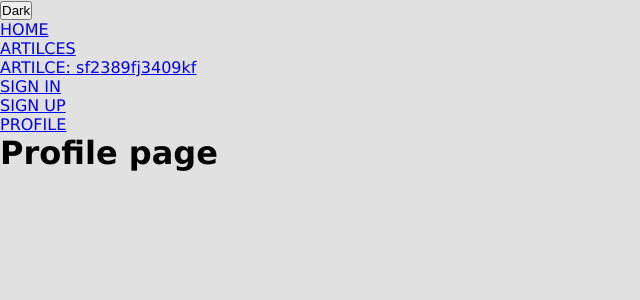
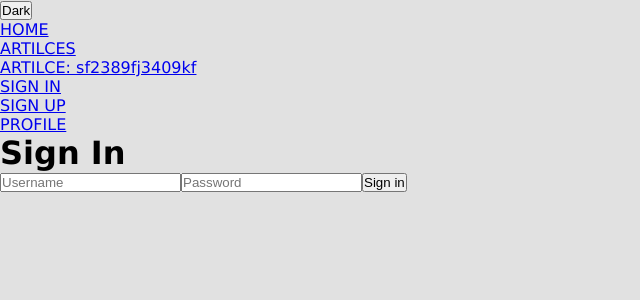
Before and after one commit to ajmir-github/Mern-stack-blog, a React (Create React App) app in the folder client/: page /sign_in in a window 1280 px wide. Shown: the top 300 px of the page, without its empty margins (0-640 px from the left). Built offline with nearby package versions, Linux system fonts and the light colour scheme; no server answers.

Commit message:
protected route added

```diff
--- a/client/src/App.jsx
+++ b/client/src/App.jsx
@@ -6,7 +6,7 @@ import Navbar from "./components/Navbar";
 // pages
 import Home from "./pages/home";
 import Articles from "./pages/articles";
-import Article from "./pages/Article";
+import Article from "./pages/article";
 import SignUp from "./pages/signUp";
 import SignIn from "./pages/signIn";
 import Profile from "./pages/profile";
--- a/client/src/Components/Navbar.jsx
+++ b/client/src/Components/Navbar.jsx
@@ -1,10 +1,11 @@
 import { Link } from "react-router-dom";
 import { useDispatch, useSelector } from "react-redux";
-import { viewAction } from "../state";
+import { viewAction, authAction } from "../state";
 
 export default function Navbar() {
   const dispatch = useDispatch();
   const view = useSelector((s) => s.view);
+  const auth = useSelector((s) => s.auth);
   return (
     <>
       {view.loading && <h1 style={{ color: "red" }}>Loading</h1>}
@@ -15,6 +16,11 @@ export default function Navbar() {
       ) : (
         <button onClick={() => dispatch({ type: viewAction.turnLightMode })}>
           Light
+        </button>
+      )}
+      {auth.signed && (
+        <button onClick={() => dispatch({ type: authAction.signOut })}>
+          Sign out
         </button>
       )}
       <ul>
--- /dev/null
+++ b/client/src/Components/SignInForm.jsx
@@ -0,0 +1,35 @@
+import { useRef } from "react";
+
+export default function SignUpForm({ submit, state }) {
+  // Ref containers
+  const usernameRef = useRef(null);
+  const passwordRef = useRef(null);
+  // validation
+  const validateForm = (e) => {
+    e.preventDefault();
+    const username = usernameRef.current.value;
+    const password = passwordRef.current.value;
+    submit({
+      username,
+      password,
+    });
+  };
+  // main element
+  return (
+    <form onSubmit={validateForm}>
+      {state.error && (
+        <div>
+          <i style={{ color: "red" }}>{state.message}</i>
+        </div>
+      )}
+      <input type="text" placeholder="Username" ref={usernameRef} required />
+      <input
+        type="password"
+        placeholder="Password"
+        ref={passwordRef}
+        required
+      />
+      <input type="submit" value="Sign in" />
+    </form>
+  );
+}
--- a/client/src/Services/index.js
+++ b/client/src/Services/index.js
@@ -27,7 +27,7 @@ export function signIn(user) {
 
 // POST AUTHETICATE TOKEN
 export function authToken(token) {
-  return server.post("/auth/auth_token", { token });
+  return server.post("/auth/verify_token", { token });
 }
 
 // ----------------- USER APIS
@@ -57,14 +57,14 @@ export function updateUser(newProps) {
   return server.patch("/user/", newProps);
 }
 
-setTimeout(async () => {
-  // console.log(await server.post("/test"))
-  console.log(
-    await server.post("/test", {
-      fullName: "Ajmir Raziqi",
-    })
-  );
-}, 1000);
+// setTimeout(async () => {
+//   // console.log(await server.post("/test"))
+//   console.log(
+//     await server.post("/test", {
+//       fullName: "Ajmir Raziqi",
+//     })
+//   );
+// }, 1000);
 
 // ----------------- POST APIS
 
--- a/client/src/pages/profile.jsx
+++ b/client/src/pages/profile.jsx
@@ -1,3 +1,13 @@
+import { useEffect } from "react";
+import { useSelector } from "react-redux";
+import { useNavigate } from "react-router-dom";
+
 export default function Profile() {
+  const userSiged = useSelector((s) => s.auth.signed);
+  const navigate = useNavigate();
+  useEffect(() => {
+    // protext the route
+    if (!userSiged) navigate("/sign_in");
+  }, [userSiged]);
   return <h1>Profile page</h1>;
 }
--- a/client/src/pages/signIn.jsx
+++ b/client/src/pages/signIn.jsx
@@ -1,3 +1,49 @@
-export default function Profile() {
-  return <h1>Profile page</h1>;
+import { useEffect, useState } from "react";
+import { useDispatch, useSelector } from "react-redux";
+import { useNavigate } from "react-router-dom";
+import SignInForm from "../components/SignInForm";
+import { signIn } from "../services";
+import { authAction } from "../state";
+
+export default function SignIn() {
+  const dispatch = useDispatch();
+  const navigate = useNavigate();
+
+  const userSiged = useSelector((s) => s.auth.signed);
+  useEffect(() => {
+    // protext the route
+    if (userSiged) navigate("/profile");
+  }, [userSiged]);
+
+  const [state, setState] = useState({
+    error: false,
+    message: "",
+  });
+  const submit = (user) =>
+    signIn(user)
+      .then((res) => {
+        const { token, user } = res.data;
+        // update the state
+        dispatch({
+          type: authAction.signIn,
+          payload: {
+            token,
+            user,
+          },
+        });
+        // naviagate to the profile page
+        navigate("/profile");
+      })
+      .catch(({ response: { data } }) => {
+        setState({
+          error: true,
+          message: data,
+        });
+      });
+  return (
+    <>
+      <h1>Sign In</h1>
+      <SignInForm submit={submit} state={state} />
+    </>
+  );
 }
--- a/client/src/pages/signUp.jsx
+++ b/client/src/pages/signUp.jsx
@@ -1,8 +1,17 @@
-import { useState } from "react";
+import { useEffect, useState } from "react";
+import { useSelector } from "react-redux";
+import { useNavigate } from "react-router-dom";
 import SignUpForm from "../components/SignUpForm";
 import { signUp } from "../services";
 
 export default function SignUp() {
+  const userSiged = useSelector((s) => s.auth.signed);
+  const navigate = useNavigate();
+  useEffect(() => {
+    // protext the route
+    if (userSiged) navigate("/profile");
+  }, [userSiged]);
+
   const [state, setState] = useState({
     error: false,
     message: "",
--- a/client/src/state/index.js
+++ b/client/src/state/index.js
@@ -22,21 +22,31 @@ const store = configureStore({
 
 // inital state
 (async () => {
-  // if there is not cookie
-  if (!hasCookie())
-    return store.dispatch({
+  const stopLoad = () =>
+    store.dispatch({
       type: viewAction.stopLoading,
     });
+  // if there is not cookie
+  if (!hasCookie()) return stopLoad();
   // auth the cookie
   const token = getCookie();
-  const res = await authToken(token);
-  console.log(res);
+  const res = await authToken(token); // if error ???
+  // sign in user
+  store.dispatch({
+    type: authAction.signIn,
+    payload: {
+      token,
+      user: res.data,
+    },
+  });
+  // stop loading the website
+  stopLoad();
 })();
 
-// Debugging Log
-store.subscribe(() => {
-  console.log(store.getState());
-});
+// // Debugging Log
+// store.subscribe(() => {
+//   console.log(store.getState());
+// });
 
 // StoreProvider
 export function StoreProvider({ children }) {
```
Also changed, not shown: 1 other file (tests, documents, lock files or other folders).
